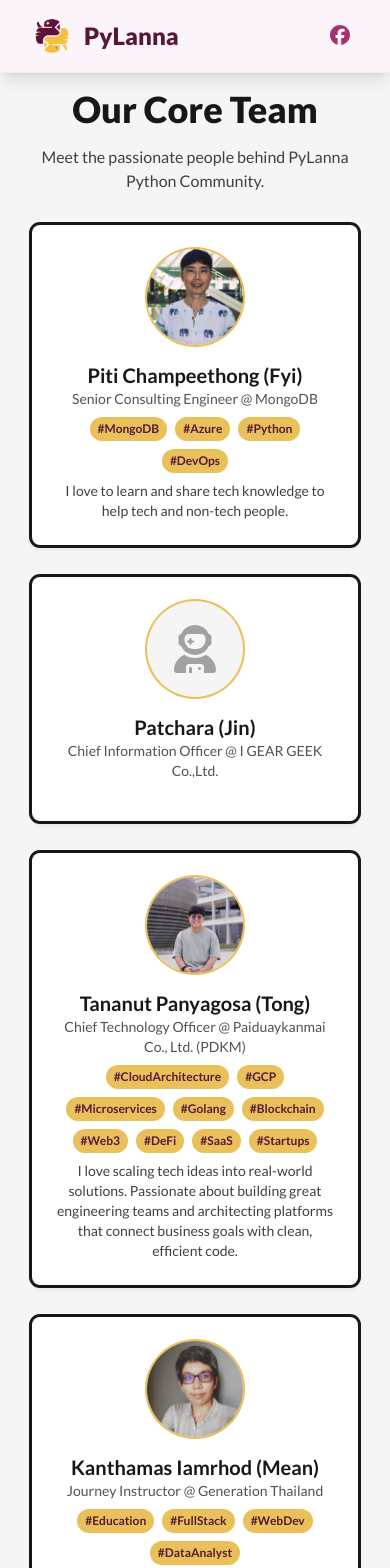
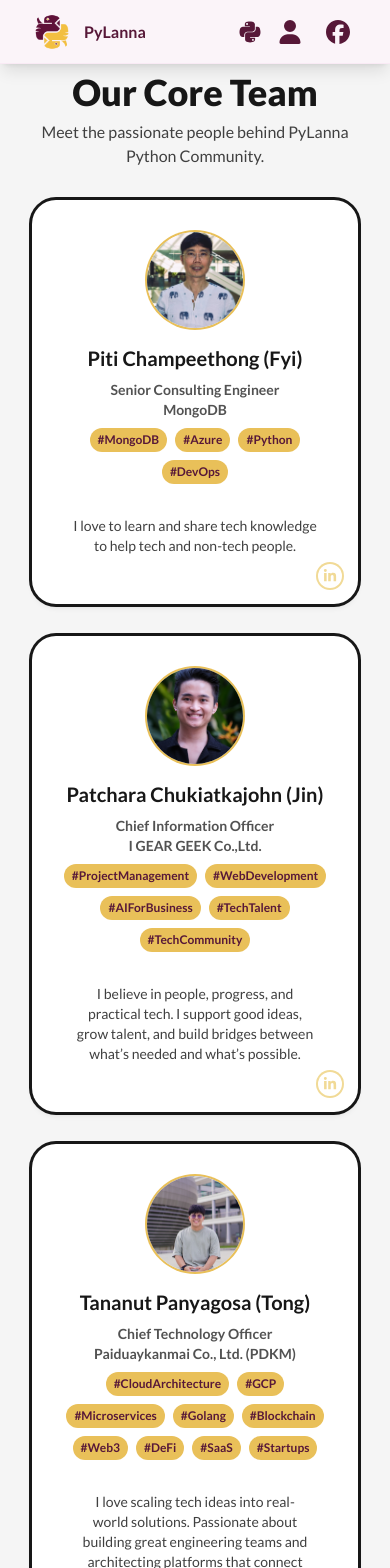
Before and after one commit to Kanthamas/pylanna-nextjs, a Next.js app: page /team in a window 390 px wide. Shown: the top 1568 px of the page. Built offline with nearby package versions, Linux system fonts and the light colour scheme.

Commit message:
update K.Jin photo and info
update navbar mobile

```diff
--- a/src/app/team/page.tsx
+++ b/src/app/team/page.tsx
@@ -6,8 +6,8 @@ import { teamMembers } from "@/data/teamMember";
 
 const TeamPage: React.FC = () => {
 	return (
-		<div className="max-w-6xl mx-auto px-4 ">
-			<h1 className="text-4xl font-extrabold text-neutral-900 dark:text-cream-can-300 mb-4 text-center">
+		<div className="max-w-7xl mx-auto px-4 -mt-2">
+			<h1 className="text-4xl font-extrabold text-neutral-900 dark:text-cream-can-300 mb-2 text-center">
 				Our Core Team
 			</h1>
 			<p className="text-center text-neutral-700 dark:text-neutral-300 mb-8">
--- a/src/components/Hero.tsx
+++ b/src/components/Hero.tsx
@@ -48,7 +48,7 @@ const Hero: React.FC = () => {
 					from: "random",
 					yoyo: true,
 				},
-				duration: 1.5,
+				duration: 1.2,
 			});
 
 			// Yellow box animation
@@ -63,10 +63,10 @@ const Hero: React.FC = () => {
 				{
 					y: 0,
 					autoAlpha: 1,
-					duration: 1,
-					ease: "power2.out",
+					duration: 0.8,
+					ease: "power2.inOut",
 				},
-				"+=0.5" // 👈 delay 0.5s after yellow box animation
+				"+=0.1" // 👈 delay 0.5s after yellow box animation
 			);
 		},
 		{ scope: container }
--- a/src/components/navigation/Header.tsx
+++ b/src/components/navigation/Header.tsx
@@ -1,3 +1,5 @@
+"use client";
+
 import React from "react";
 import Image from "next/image";
 import Link from "next/link";
@@ -6,13 +8,13 @@ import { FaFacebook } from "react-icons/fa6";
 
 const Header: React.FC = () => {
 	const linkClasses =
-		"p-2 border-b-2 border-transparent hover:border-cream-can-400 transition cursor-pointer hover:font-semibold";
-
+		"p-2 md:border-b-2 md:border-transparent md:hover:border-cream-can-400 transition cursor-pointer hover:font-semibold";
 	const navLinkClasses =
 		"text-wine-berry-700 hover:text-wine-berry-950 transition-colors";
 
 	return (
-		<header className="sticky top-0 z-10 w-full bg-wine-berry-50 dark:bg-neutral-950 shadow-lg py-4  px-8 flex justify-between items-center border-b border-wine-berry-100 dark:border-neutral-600">
+		<header className="sticky top-0 z-10 w-full bg-wine-berry-50 dark:bg-neutral-950 shadow-lg py-4 px-8 flex justify-between items-center border-b border-wine-berry-100 dark:border-neutral-600 h-16">
+			{/* Logo + Title */}
 			<Link
 				href="/"
 				className="flex items-center space-x-3"
@@ -24,20 +26,15 @@ const Header: React.FC = () => {
 					height={40}
 					className="rounded-full"
 				/>
-
-				<h1 className="text-2xl font-extrabold text-wine-berry-950 dark:text-cream-can-300">
+				<h1 className="text-base font-bold md:text-2xl md:font-extrabold text-wine-berry-950 dark:text-cream-can-300">
 					PyLanna
 				</h1>
 			</Link>
 
-			{/* <nav className="text-lg font-medium text-wine-berry-700 hidden md:block">
-				<span className={`${linkClasses} ml-6`}>Meetups</span>
-				<span className={`${linkClasses} ml-6`}>Blog</span>
-				<span className={`${linkClasses} ml-6`}>About</span>
-				<span className={`${linkClasses} ml-6`}>Contact</span>
-			</nav> */}
+			{/* NAVIGATION */}
 			<div className="flex items-center gap-4 text-lg font-medium">
-				<nav className=" text-wine-berry-950 hidden md:flex items-center gap-4 ">
+				{/* Desktop view — text labels */}
+				<nav className="text-wine-berry-950 hidden md:flex items-center gap-4">
 					{mainNav.map((item) => (
 						<Link
 							key={item.label}
@@ -49,12 +46,30 @@ const Header: React.FC = () => {
 					))}
 				</nav>
 
-				{/* Action Button Placeholder */}
+				{/* Mobile view — icons */}
+				<nav className="flex md:hidden items-center gap-4">
+					{mainNav.map((item) => {
+						const Icon = item.icon as React.ComponentType;
+						return (
+							<Link
+								key={item.label}
+								href={item.href}
+								className="text-2xl text-wine-berry-950 dark:text-cream-can-300 hover:text-wine-berry-700 dark:hover:text-cream-can-400 transition-colors"
+								aria-label={item.label}
+							>
+								{Icon ? <Icon /> : item.label[0]}
+							</Link>
+						);
+					})}
+				</nav>
+
+				{/* Facebook link (always visible) */}
 				<Link
 					href="https://www.facebook.com/groups/1181951933835645"
 					target="_blank"
 					rel="noopener noreferrer"
-					className={`${linkClasses} ${navLinkClasses} text-xl dark:text-neutral-300 dark:hover:text-cream-can-400`}
+					className={`text-2xl text-wine-berry-950 dark:text-cream-can-300 hover:text-wine-berry-700 dark:hover:text-cream-can-400 transition-colors  md:dark:text-neutral-300 md:dark:hover:text-cream-can-400 p-2 border-transparent  cursor-pointer hover:font-semibold `}
+					aria-label="Facebook Group"
 				>
 					<FaFacebook />
 				</Link>
--- a/src/components/team/TeamCard.tsx
+++ b/src/components/team/TeamCard.tsx
@@ -1,6 +1,7 @@
 "use client";
 
 import React from "react";
+import { FaLinkedinIn } from "react-icons/fa6";
 
 export type TeamMember = {
 	avatar?: string;
@@ -10,6 +11,7 @@ export type TeamMember = {
 	company?: string;
 	skills?: string[];
 	bio?: string;
+	linkedin?: string;
 };
 
 interface TeamCardProps {
@@ -18,7 +20,7 @@ interface TeamCardProps {
 
 const TeamCard: React.FC<TeamCardProps> = ({ member }) => {
 	return (
-		<div className="bg-white dark:bg-neutral-800 shadow-md rounded-lg p-6 flex flex-col items-center text-center hover:shadow-xl transition-transform transform hover:-translate-y-1 ring-3 ring-neutral-900">
+		<div className="bg-white dark:bg-neutral-800 shadow-md rounded-3xl px-6 py-8 flex flex-col items-center text-center hover:shadow-xl transition-transform transform hover:-translate-y-1 ring-3 ring-neutral-900 relative">
 			{member.avatar ? (
 				<img
 					src={member.avatar}
@@ -38,24 +40,38 @@ const TeamCard: React.FC<TeamCardProps> = ({ member }) => {
 			<h3 className="text-xl font-bold text-neutral-900 dark:text-cream-can-300">
 				{member.name}
 			</h3>
-			<p className="text-sm text-neutral-600 dark:text-neutral-300 mb-2">
-				{member.role} @ {member.company}
+			<p className="text-sm text-neutral-600 dark:text-neutral-300 my-2 font-semibold">
+				<span className="">{member.role}</span>
+				<br /> {member.company}
 			</p>
 
-			<div className="flex flex-wrap justify-center gap-2 mb-2">
+			<div className="flex flex-wrap justify-center gap-2 mb-4 ">
 				{member.skills?.map((skill) => (
 					<span
 						key={skill}
-						className="text-xs font-semibold px-2 py-1 bg-cream-can-300 text-wine-berry-950 rounded-full"
+						className="text-xs font-semibold px-2 py-1 bg-cream-can-300 text-wine-berry-950 rounded-full text-pretty"
 					>
 						{skill}
 					</span>
 				))}
 			</div>
 
-			<p className="text-sm text-neutral-700 dark:text-neutral-200">
+			<p className="text-sm text-neutral-700 dark:text-neutral-200 text-balance py-4">
 				{member.bio}
 			</p>
+			<div className="absolute bottom-4 right-4">
+				{member.linkedin && (
+					<a
+						href={member.linkedin}
+						target="_blank"
+						rel="noopener noreferrer"
+						className="mt-6 flex items-center justify-center w-6 h-6 rounded-full  text-cream-can-200 hover:bg-cream-can-300 hover:text-neutral-700 transition-colors ring-2"
+						aria-label={`LinkedIn profile of ${member.name}`}
+					>
+						<FaLinkedinIn className="text-sm" />
+					</a>
+				)}
+			</div>
 		</div>
 	);
 };
--- a/src/config/navigation.ts
+++ b/src/config/navigation.ts
@@ -1,6 +1,10 @@
+import React from "react";
+import { FaPython, FaUser } from "react-icons/fa6";
+
 export type NavItem = {
 	label: string;
 	href: string;
+	icon?: string | React.ComponentType;
 };
 
 // 2. Define the main navigation array (for the Header)
@@ -8,6 +12,7 @@ export const mainNav: NavItem[] = [
 	{
 		label: "Meetups",
 		href: "https://luma.com/nehtko39?tk=6eDwg5",
+		icon: FaPython,
 	},
 	// {
 	// 	label: "Blog",
@@ -20,6 +25,7 @@ export const mainNav: NavItem[] = [
 	{
 		label: "Team",
 		href: "/team",
+		icon: FaUser,
 	},
 	// {
 	// 	label: "Contact",
--- a/src/data/teamMember.ts
+++ b/src/data/teamMember.ts
@@ -9,14 +9,23 @@ export const teamMembers: TeamMember[] = [
 		company: "MongoDB",
 		skills: ["#MongoDB", "#Azure", "#Python", "#DevOps"],
 		bio: "I love to learn and share tech knowledge to help tech and non-tech people.",
+		linkedin: "https://www.linkedin.com/in/pitichampeethong/",
 	},
 	{
-		avatarIcon: FaUserAstronaut,
-		name: "Patchara (Jin)",
+		avatarIcon: "",
+		avatar: "/photos/Patchara.jpg",
+		name: "Patchara Chukiatkajohn (Jin)",
 		role: "Chief Information Officer",
 		company: "I GEAR GEEK Co.,Ltd.",
-		skills: [],
-		bio: "",
+		skills: [
+			"#ProjectManagement",
+			"#WebDevelopment",
+			"#AIForBusiness",
+			"#TechTalent",
+			"#TechCommunity",
+		],
+		bio: "I believe in people, progress, and practical tech. I support good ideas, grow talent, and build bridges between what’s needed and what’s possible.",
+		linkedin: "https://www.linkedin.com/in/patchara-chukiatkajohn/",
 	},
 	{
 		avatar: "/photos/tananut.JPG",
@@ -35,6 +44,7 @@ export const teamMembers: TeamMember[] = [
 			"#Startups",
 		],
 		bio: "I love scaling tech ideas into real-world solutions. Passionate about building great engineering teams and architecting platforms that connect business goals with clean, efficient code.",
+		linkedin: "https://www.linkedin.com/in/tananut-panyagosa-1430b520a/",
 	},
 	{
 		avatar: "/photos/kanthamas.jpg",
@@ -43,5 +53,6 @@ export const teamMembers: TeamMember[] = [
 		company: "Generation Thailand",
 		skills: ["#Education", "#FullStack", "#WebDev", "#DataAnalyst"],
 		bio: "Curious about how people learn — and how curiosity itself sparks community. Always excited to share, teach, and learn together.",
+		linkedin: "https://www.linkedin.com/in/kanthamas",
 	},
 ];
```
Also changed, not shown: public/photos/Patchara.jpg (added).
